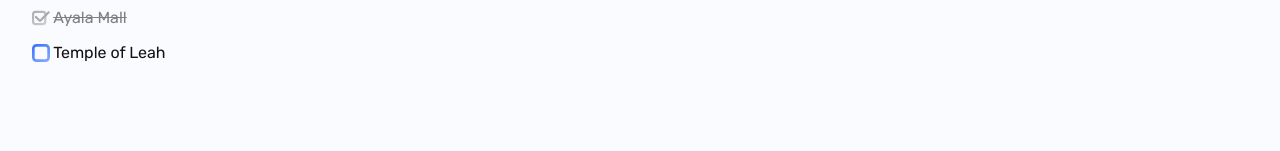
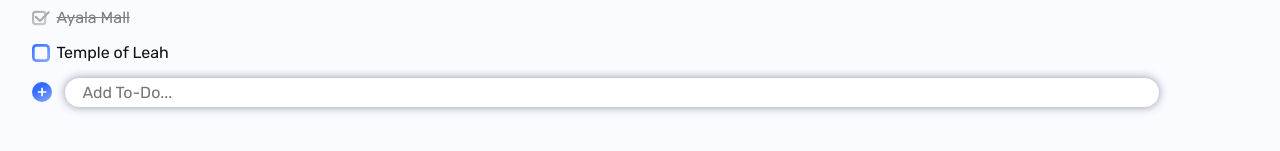
Before and after one commit to sebsch1337/tripinary, a Next.js app: page /details/fk4t83he in a window 1280 px wide. Shown: the part 599-750 px from the top of the page. Built offline with nearby package versions, Linux system fonts and the light colour scheme.

Commit message:
create add-to-do-form component

```diff
--- /dev/null
+++ b/components/ToDoForm.js
@@ -0,0 +1,50 @@
+import styled from "styled-components";
+import Image from "next/image";
+import addButtonCircleActive from "../assets/addButtonCircleActive.svg";
+
+export default function ToDoForm() {
+  return (
+    <ToDoListForm aria-label="add todo form">
+      <AddToDoButton aria-label="submit">
+        <Image src={addButtonCircleActive} width="20x" height="20px" alt="Add icon" />
+      </AddToDoButton>
+      <ToDoInput
+        name="todo"
+        aria-label="todo"
+        placeholder="Add To-Do..."
+        autoComplete="off"
+        required
+      />
+    </ToDoListForm>
+  );
+}
+
+const ToDoInput = styled.input`
+  margin-left: 0.8em;
+  width: 90%;
+  height: 1.8em;
+  filter: drop-shadow(0 0 0.3em var(--drop-shadow));
+  transition: all ease-in-out 200ms;
+  border: 0;
+  border-radius: 50px;
+  padding: 0 1.1em;
+  font-size: 1rem;
+  outline: none;
+
+  &:focus {
+    filter: drop-shadow(0 0 0.6em var(--drop-shadow));
+  }
+`;
+
+const AddToDoButton = styled.button`
+  background-color: transparent;
+  border: none;
+  display: flex;
+  align-items: center;
+`;
+
+const ToDoListForm = styled.form`
+  padding: 0.5em 0;
+  display: flex;
+  align-items: center;
+`;
--- a/components/ToDoItem.js
+++ b/components/ToDoItem.js
@@ -21,7 +21,7 @@ export default function ToDoItem({ toDo }) {
 }
 
 const Description = styled.label`
-  margin-left: 0.2em;
+  margin-left: 0.4em;
   text-decoration: ${({ checked }) => (checked ? "line-through" : "none")};
   color: ${({ checked }) => (checked ? "gray" : "var(--primary-text)")};
 `;
--- a/pages/details/[id].js
+++ b/pages/details/[id].js
@@ -5,6 +5,7 @@ import useLocalStorage from "../../hooks/useLocalStorage";
 import { dummyDestinations } from "../../db";
 import BackgroundCover from "../../components/BackgroundCover";
 import ToDoItem from "../../components/ToDoItem";
+import ToDoForm from "../../components/ToDoForm";
 
 export default function Details() {
   const router = useRouter();
@@ -42,6 +43,7 @@ export default function Details() {
                 <ToDoItem key={toDo.id} toDo={toDo} />
               ))}
             </ToDoWrapper>
+            <ToDoForm />
           </DetailSection>
         )}
       </MainCard>
```
